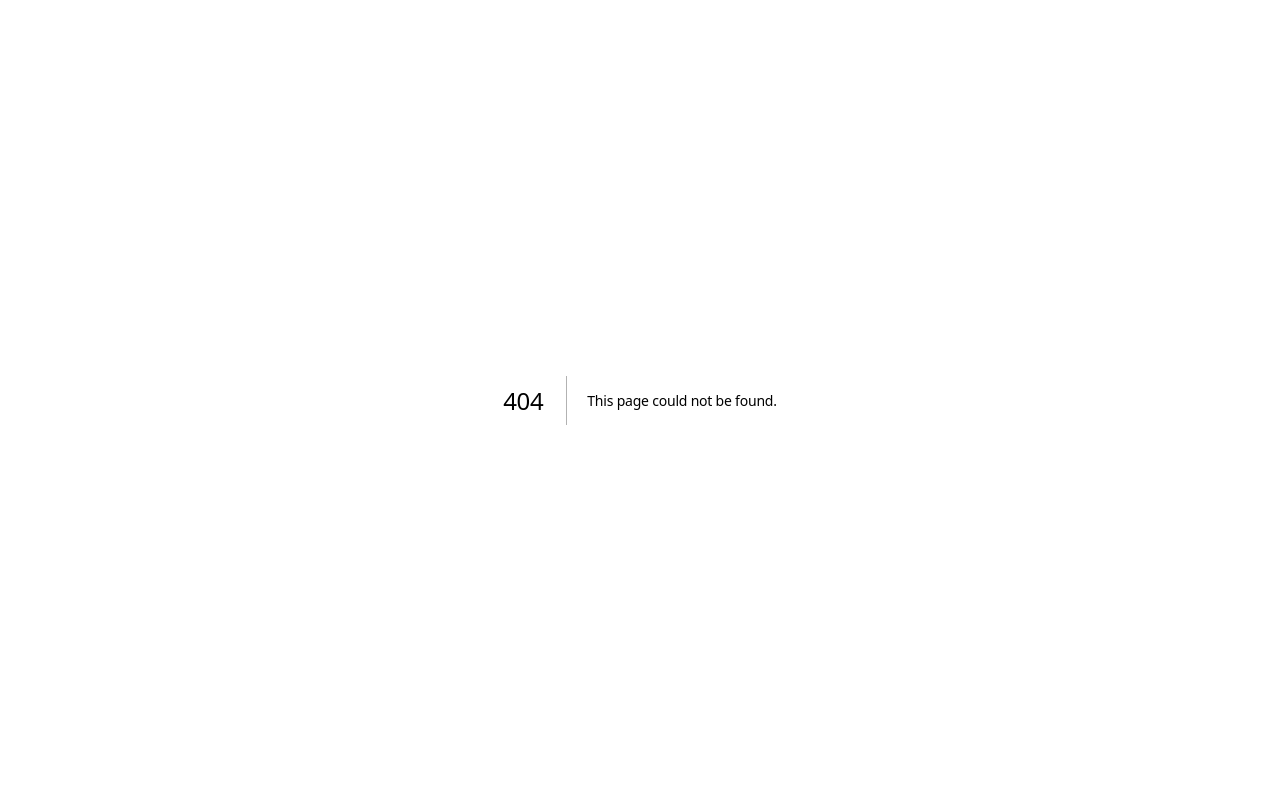
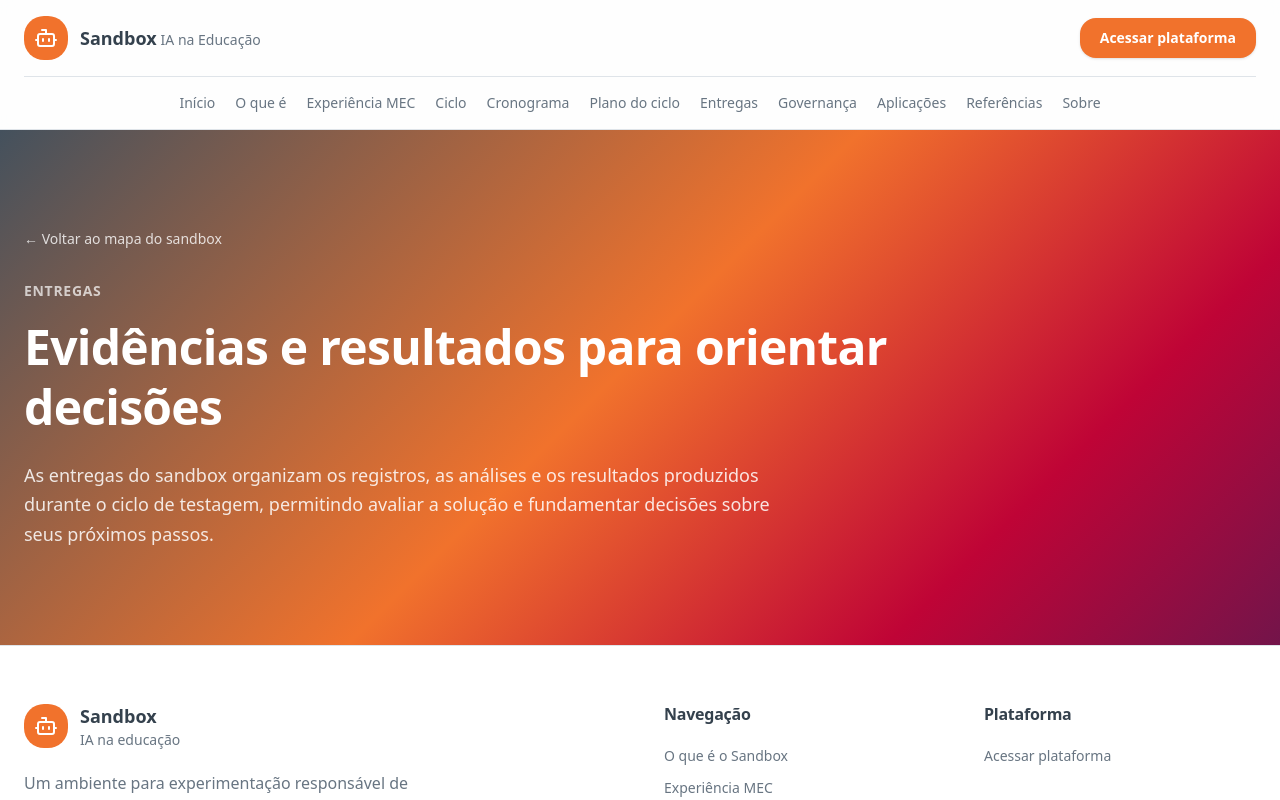
Before and after one commit to beatnees/sandbox, a Next.js app: page /entregas in a window 1280 px wide. Before the commit this address had no page. Shown: the top 800 px of the page. Built offline with nearby package versions, Linux system fonts and the light colour scheme.

Commit message:
adiciona página entregas

```diff
--- /dev/null
+++ b/app/entregas/page.tsx
@@ -0,0 +1,41 @@
+import Header from "@/components/layout/Header";
+import Footer from "@/components/layout/Footer";
+import Link from "next/link";
+
+export default function EntregasPage() {
+  return (
+    <>
+      <Header />
+
+      <main>
+        <section className="bg-gradient-hero px-6 py-16 text-white md:py-24">
+          <div className="mx-auto max-w-7xl">
+            <Link
+              href="/"
+              className="mb-8 inline-flex text-sm text-white/80 transition-colors hover:text-white"
+            >
+              ← Voltar ao mapa do sandbox
+            </Link>
+
+            <p className="mb-4 text-sm font-semibold uppercase tracking-wider text-white/70">
+              Entregas
+            </p>
+
+            <h1 className="max-w-4xl text-4xl font-bold leading-tight md:text-5xl">
+              Evidências e resultados para orientar decisões
+            </h1>
+
+            <p className="mt-6 max-w-3xl text-lg leading-relaxed text-white/85">
+              As entregas do sandbox organizam os registros, as análises e os
+              resultados produzidos durante o ciclo de testagem, permitindo
+              avaliar a solução e fundamentar decisões sobre seus próximos
+              passos.
+            </p>
+          </div>
+        </section>
+      </main>
+
+      <Footer />
+    </>
+  );
+}
```
